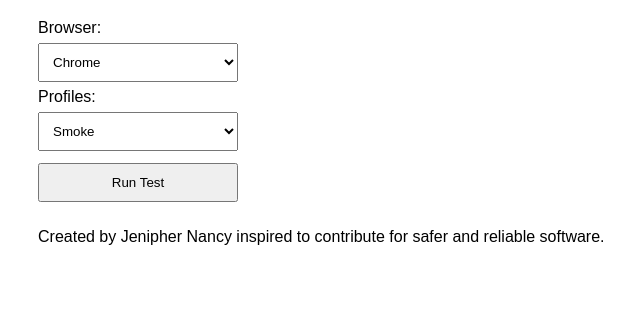
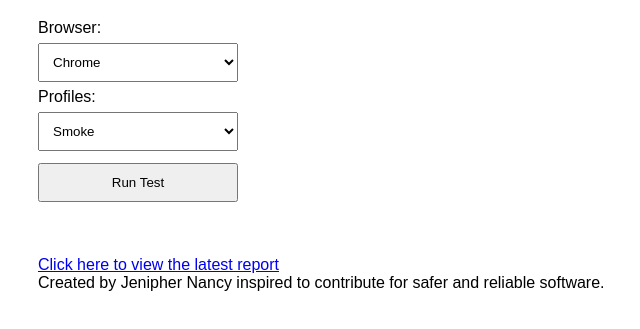
Before and after one commit to jenipherp/TestAutomationPortfolio, a website: page public/index.html in a window 1280 px wide. Shown: the part 99-428 px from the top of the page, without its empty margins (0-640 px from the left). Drawn offline with Linux system fonts and the light colour scheme.

Commit message:
Update index.html

```diff
--- a/public/index.html
+++ b/public/index.html
@@ -15,6 +15,9 @@
             margin: 6px 0;
             width: 200px;
         }
+        #link {
+              margin-top: 3em; /* Adds space above the div */
+         }
     </style>
 </head>
 
@@ -49,6 +52,10 @@
             document.getElementById("output").innerHTML = text;
         };
     </script>
+
+    <div id="link">
+    <a href="/reports/extent-report.html">Click here to view the latest report</a>
+    </div>
 </body>
 <footer>
     Created by Jenipher Nancy inspired to contribute for safer and reliable software.
```
